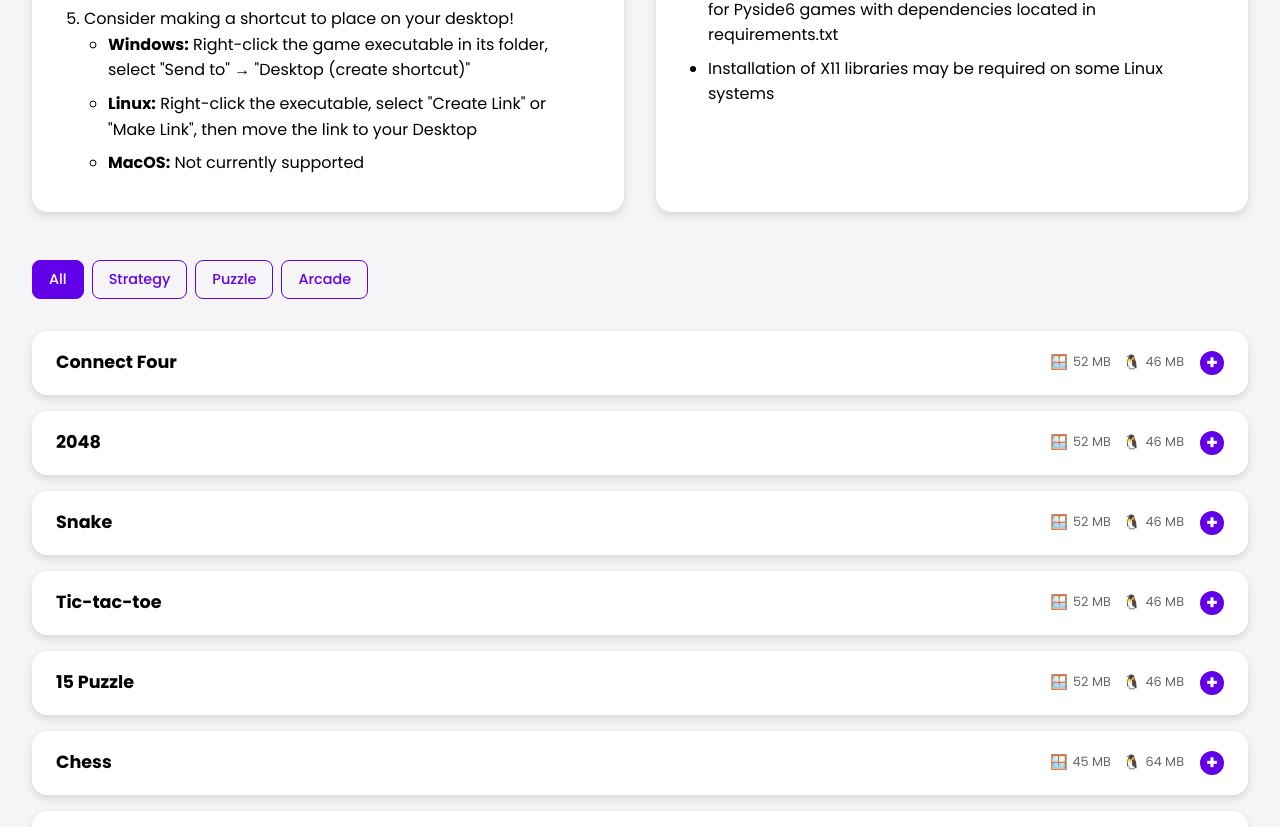
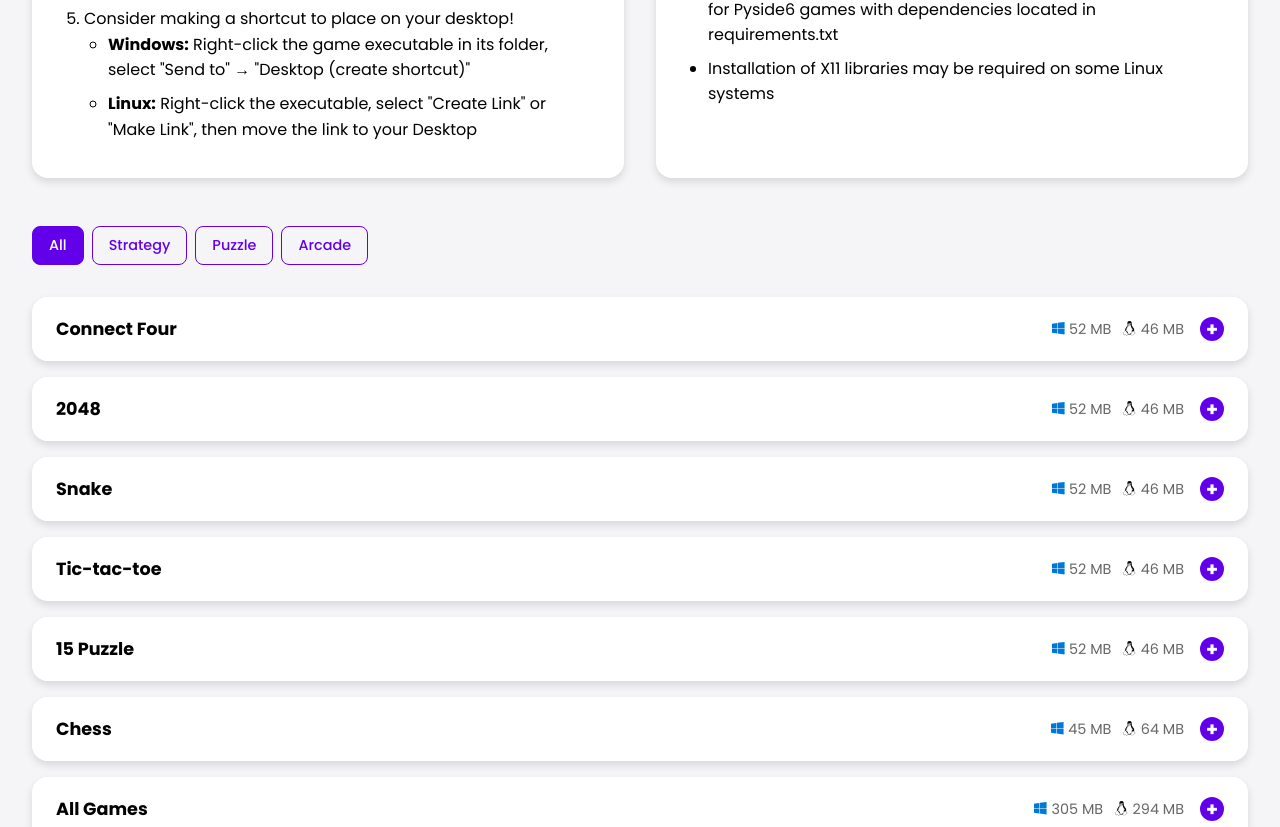
Before and after one commit to ktranfaglia1/PynacleGamesWebsite, a React (Vite) app in the folder PGApp/: page /downloads in a window 1280 px wide. Shown: the part 672-1499 px from the top of the page. Built offline with nearby package versions, Linux system fonts and the light colour scheme.

Commit message:
Fixed Linux and Windows icons to work on all browsers by replacing with favicon icons

```diff
--- a/PGApp/src/assets/styles/Downloads.css
+++ b/PGApp/src/assets/styles/Downloads.css
@@ -134,7 +134,7 @@
 .download-size {
     display: flex;
     align-items: center;
-    font-size: .8rem;
+    font-size: .9rem;
     color: var(--text-light);
 }
 
--- a/PGApp/src/pages/Downloads.jsx
+++ b/PGApp/src/pages/Downloads.jsx
@@ -1,6 +1,8 @@
 import React, { useState, useEffect } from 'react';
 import { useLocation } from 'react-router-dom';
 import '../assets/styles/Downloads.css';
+import { FontAwesomeIcon } from '@fortawesome/react-fontawesome';
+import { faWindows, faLinux } from '@fortawesome/free-brands-svg-icons';
 
 const Downloads = () => {
   const allDownloads = [
@@ -173,7 +175,6 @@ const Downloads = () => {
                 <ul>
                   <li><strong>Windows:</strong> Right-click the game executable in its folder, select "Send to" → "Desktop (create shortcut)"</li>
                   <li><strong>Linux:</strong> Right-click the executable, select "Create Link" or "Make Link", then move the link to your Desktop</li>
-                  <li><strong>MacOS:</strong> Not currently supported</li>
                 </ul>
               </li>
             </ol>
@@ -221,8 +222,8 @@ const Downloads = () => {
                 <h3>{download.title}</h3>
                 <div className="download-meta">
                   <div className="download-sizes">
-                    <span className="download-size"><span className="btn-icon">🪟</span> {download.windowsSize}</span>
-                    <span className="download-size"><span className="btn-icon">🐧</span> {download.linuxSize}</span>
+                    <span className="download-size"><span className="btn-icon"><FontAwesomeIcon icon={faWindows} style={{ color: '#0078D6' }} /></span>{download.windowsSize}</span>
+                    <span className="download-size"><span className="btn-icon"><FontAwesomeIcon icon={faLinux} style={{ color: '#000000' }} /></span>{download.linuxSize}</span>
                   </div>
                   <span className="download-expand-icon">
                     {expandedId === download.id ? '-' : '+'}
@@ -242,10 +243,10 @@ const Downloads = () => {
                 {/* Download buttons container */}
                 <div className="download-buttons">
                   <a href={download.windowsUrl} className="btn btn-download">
-                    <span className="btn-icon">🪟</span> Windows
+                    <span className="btn-icon"><FontAwesomeIcon icon={faWindows} /></span> Windows
                   </a>
                   <a href={download.linuxUrl} className="btn btn-download linux">
-                    <span className="btn-icon">🐧</span> Linux
+                    <span className="btn-icon"><FontAwesomeIcon icon={faLinux} /></span> Linux
                   </a>
                 </div>
               </div>
```
